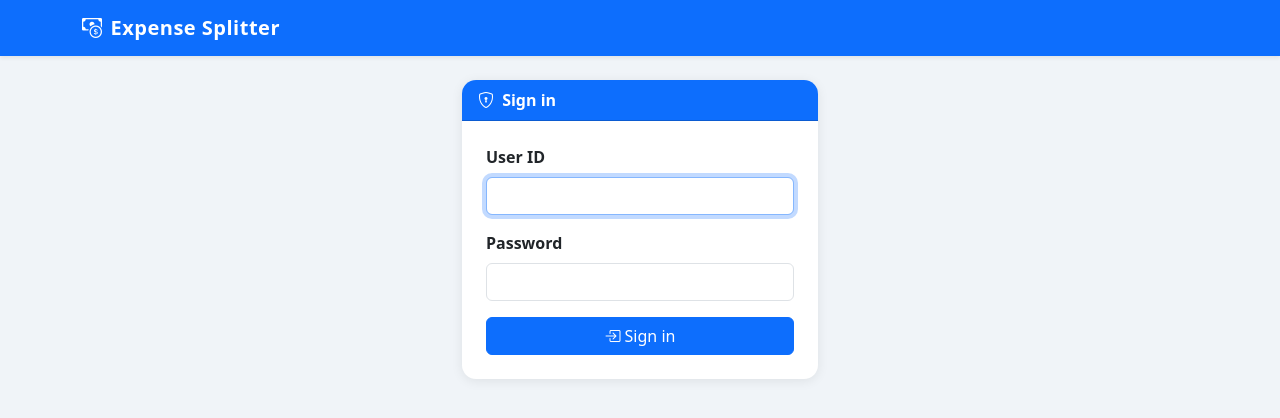
After one commit to Skynet283/split-expense, a Flask app: page /login in a window 1280 px wide. The commit adds this page. Shown: the top 418 px of the page. Run offline with Flask 3, Linux system fonts and the light colour scheme.

Commit message:
admin login added

```diff
--- a/app.py
+++ b/app.py
@@ -1,7 +1,34 @@
 from flask import Flask
+from sqlalchemy import inspect, text
+from werkzeug.security import generate_password_hash
 
 from config import Config
-from extensions import db
+from extensions import db, login_manager
+from models import Group, User
+
+
+def initialize_database(app):
+    """Create new tables and safely add ownership to an existing SQLite database."""
+    with app.app_context():
+        db.create_all()
+        group_columns = {column["name"] for column in inspect(db.engine).get_columns("group")}
+        if "owner_id" not in group_columns:
+            db.session.execute(text('ALTER TABLE "group" ADD COLUMN owner_id INTEGER'))
+            db.session.commit()
+
+        # Seed the supplied administrator only once. Its password is stored as a hash.
+        admin = User.query.filter_by(login_id=app.config["INITIAL_ADMIN_ID"]).first()
+        if admin is None:
+            admin = User(
+                login_id=app.config["INITIAL_ADMIN_ID"],
+                password_hash=generate_password_hash(app.config["INITIAL_ADMIN_PASSWORD"]),
+            )
+            db.session.add(admin)
+            db.session.commit()
+
+        # Existing groups predate authentication, so make the first account their owner.
+        Group.query.filter_by(owner_id=None).update({Group.owner_id: admin.id})
+        db.session.commit()
 
 
 def create_app(config_class=Config):
@@ -9,13 +36,15 @@ def create_app(config_class=Config):
     app.config.from_object(config_class)
 
     db.init_app(app)
+    login_manager.init_app(app)
+    login_manager.login_view = "main.login"
+    login_manager.login_message_category = "info"
 
     from routes import main
 
     app.register_blueprint(main)
 
-    with app.app_context():
-        db.create_all()
+    initialize_database(app)
 
     return app
 
--- a/config.py
+++ b/config.py
@@ -12,3 +12,6 @@ class Config:
     )
     SQLALCHEMY_TRACK_MODIFICATIONS = False
     MAX_EXPENSE_AMOUNT = 1_000_000
+    # Used only to create the first account when the users table is empty.
+    INITIAL_ADMIN_ID = os.environ.get("INITIAL_ADMIN_ID", "9561662180")
+    INITIAL_ADMIN_PASSWORD = os.environ.get("INITIAL_ADMIN_PASSWORD", "sachin")
--- a/extensions.py
+++ b/extensions.py
@@ -1,3 +1,5 @@
 from flask_sqlalchemy import SQLAlchemy
+from flask_login import LoginManager
 
 db = SQLAlchemy()
+login_manager = LoginManager()
--- a/requirements.txt
+++ b/requirements.txt
@@ -1,3 +1,4 @@
 flask
 flask-sqlalchemy
+flask-login
 openpyxl
--- a/routes.py
+++ b/routes.py
@@ -2,12 +2,14 @@ import logging
 from io import BytesIO
 
 import openpyxl
-from flask import Blueprint, current_app, flash, redirect, render_template, request, send_file, url_for
+from flask import Blueprint, abort, current_app, flash, redirect, render_template, request, send_file, url_for
+from flask_login import current_user, login_required, login_user, logout_user
 from sqlalchemy.exc import SQLAlchemyError
+from werkzeug.security import check_password_hash
 
-from extensions import db
+from extensions import db, login_manager
 from helpers import ZERO, compute_balances, compute_settlements, save_splits
-from models import Expense, ExpenseSplit, Group, Member
+from models import Expense, ExpenseSplit, Group, Member, User
 
 main = Blueprint("main", __name__)
 logger = logging.getLogger(__name__)
@@ -20,12 +22,58 @@ def group_member_or_error(group, member_id):
     return member
 
 
+def current_users_group(group_id):
+    group = db.get_or_404(Group, group_id)
+    if group.owner_id != current_user.id:
+        abort(403)
+    return group
+
+
+def safe_next_url(value):
+    return value if value and value.startswith("/") and not value.startswith("//") else url_for("main.index")
+
+
+@login_manager.user_loader
+def load_user(user_id):
+    try:
+        return db.session.get(User, int(user_id))
+    except (TypeError, ValueError):
+        return None
+
+
+@main.route("/login", methods=["GET", "POST"])
+def login():
+    if current_user.is_authenticated:
+        return redirect(url_for("main.index"))
+    if request.method == "POST":
+        login_id = request.form.get("login_id", "").strip()
+        password = request.form.get("password", "")
+        user = User.query.filter_by(login_id=login_id).first()
+        if user and check_password_hash(user.password_hash, password):
+            login_user(user)
+            flash("You are signed in.", "success")
+            return redirect(safe_next_url(request.args.get("next")))
+        flash("Invalid ID or password.", "danger")
+    return render_template("login.html")
+
+
+@main.post("/logout")
+@login_required
+def logout():
+    logout_user()
+    flash("You have been signed out.", "info")
+    return redirect(url_for("main.login"))
+
+
 @main.route("/")
+@login_required
 def index():
-    return render_template("index.html", groups=Group.query.order_by(Group.id.desc()).all())
+    groups = Group.query.filter_by(owner_id=current_user.id).order_by(Group.id.desc()).all()
+    return render_template("index.html", groups=groups)
 
 
 @main.route("/groups", methods=["POST"])
+@login_required
 def create_group():
     name = request.form.get("name", "").strip()
     member_names = list(dict.fromkeys(member.strip() for member in request.form.get("members", "").split(",") if member.strip()))
@@ -36,7 +84,7 @@ def create_group():
         flash("Group and member names must be at most 100 characters.", "danger")
         return redirect(url_for("main.index"))
 
-    group = Group(name=name)
+    group = Group(name=name, owner_id=current_user.id)
     db.session.add(group)
     db.session.flush()
     db.session.add_all(Member(name=member_name, group_id=group.id) for member_name in member_names)
@@ -46,8 +94,9 @@ def create_group():
 
 
 @main.route("/groups/<int:group_id>")
+@login_required
 def view_group(group_id):
-    group = db.get_or_404(Group, group_id)
+    group = current_users_group(group_id)
     balances = compute_balances(group)
     return render_template("group.html", group=group, balances=balances,
                            settlements=compute_settlements(balances),
@@ -55,8 +104,9 @@ def view_group(group_id):
 
 
 @main.route("/groups/<int:group_id>/expenses/new", methods=["GET", "POST"])
+@login_required
 def add_expense(group_id):
-    group = db.get_or_404(Group, group_id)
+    group = current_users_group(group_id)
     if request.method == "POST":
         try:
             paid_by_id = int(request.form.get("paid_by", ""))
@@ -80,8 +130,9 @@ def add_expense(group_id):
 
 
 @main.route("/groups/<int:group_id>/expenses/<int:expense_id>/edit", methods=["GET", "POST"])
+@login_required
 def edit_expense(group_id, expense_id):
-    group = db.get_or_404(Group, group_id)
+    group = current_users_group(group_id)
     expense = db.get_or_404(Expense, expense_id)
     if expense.group_id != group.id:
         return redirect(url_for("main.view_group", group_id=group.id))
@@ -111,10 +162,12 @@ def edit_expense(group_id, expense_id):
 
 
 @main.post("/groups/<int:group_id>/expenses/<int:expense_id>/delete")
+@login_required
 def delete_expense(group_id, expense_id):
+    group = current_users_group(group_id)
     expense = db.get_or_404(Expense, expense_id)
-    if expense.group_id != group_id:
-        return redirect(url_for("main.view_group", group_id=group_id))
+    if expense.group_id != group.id:
+        abort(404)
     db.session.delete(expense)
     db.session.commit()
     flash("Expense deleted.", "info")
@@ -122,8 +175,9 @@ def delete_expense(group_id, expense_id):
 
 
 @main.post("/groups/<int:group_id>/delete")
+@login_required
 def delete_group(group_id):
-    group = db.get_or_404(Group, group_id)
+    group = current_users_group(group_id)
     name = group.name
     db.session.delete(group)
     db.session.commit()
@@ -132,8 +186,9 @@ def delete_group(group_id):
 
 
 @main.route("/groups/<int:group_id>/export")
+@login_required
 def export_excel(group_id):
-    group = db.get_or_404(Group, group_id)
+    group = current_users_group(group_id)
     balances = compute_balances(group)
     settlements = compute_settlements(balances)
     member_map = {member.id: member.name for member in group.members}
--- a/templates/base.html
+++ b/templates/base.html
@@ -20,6 +20,14 @@
 <nav class="navbar navbar-expand-lg navbar-dark bg-primary mb-4 shadow-sm">
   <div class="container">
     <a class="navbar-brand" href="{{ url_for('main.index') }}"><i class="bi bi-cash-coin me-2"></i>Expense Splitter</a>
+    {% if current_user.is_authenticated %}
+    <div class="d-flex align-items-center gap-2 text-white">
+      <span class="small"><i class="bi bi-person-circle me-1"></i>{{ current_user.login_id }}</span>
+      <form method="POST" action="{{ url_for('main.logout') }}" class="m-0">
+        <button class="btn btn-sm btn-outline-light">Log out</button>
+      </form>
+    </div>
+    {% endif %}
   </div>
 </nav>
 
--- /dev/null
+++ b/templates/login.html
@@ -0,0 +1,25 @@
+{% extends "base.html" %}
+{% block content %}
+<div class="row justify-content-center">
+  <div class="col-sm-8 col-md-5 col-lg-4">
+    <div class="card">
+      <div class="card-header bg-primary text-white">
+        <i class="bi bi-shield-lock me-1"></i> Sign in
+      </div>
+      <div class="card-body p-4">
+        <form method="POST" action="{{ url_for('main.login', next=request.args.get('next')) }}">
+          <div class="mb-3">
+            <label for="login_id" class="form-label fw-semibold">User ID</label>
+            <input id="login_id" name="login_id" class="form-control" inputmode="numeric" autocomplete="username" required autofocus />
+          </div>
+          <div class="mb-3">
+            <label for="password" class="form-label fw-semibold">Password</label>
+            <input id="password" name="password" type="password" class="form-control" autocomplete="current-password" required />
+          </div>
+          <button class="btn btn-primary w-100"><i class="bi bi-box-arrow-in-right me-1"></i>Sign in</button>
+        </form>
+      </div>
+    </div>
+  </div>
+</div>
+{% endblock %}
```
Also changed, not shown: models.py (+13 -0 lines).
